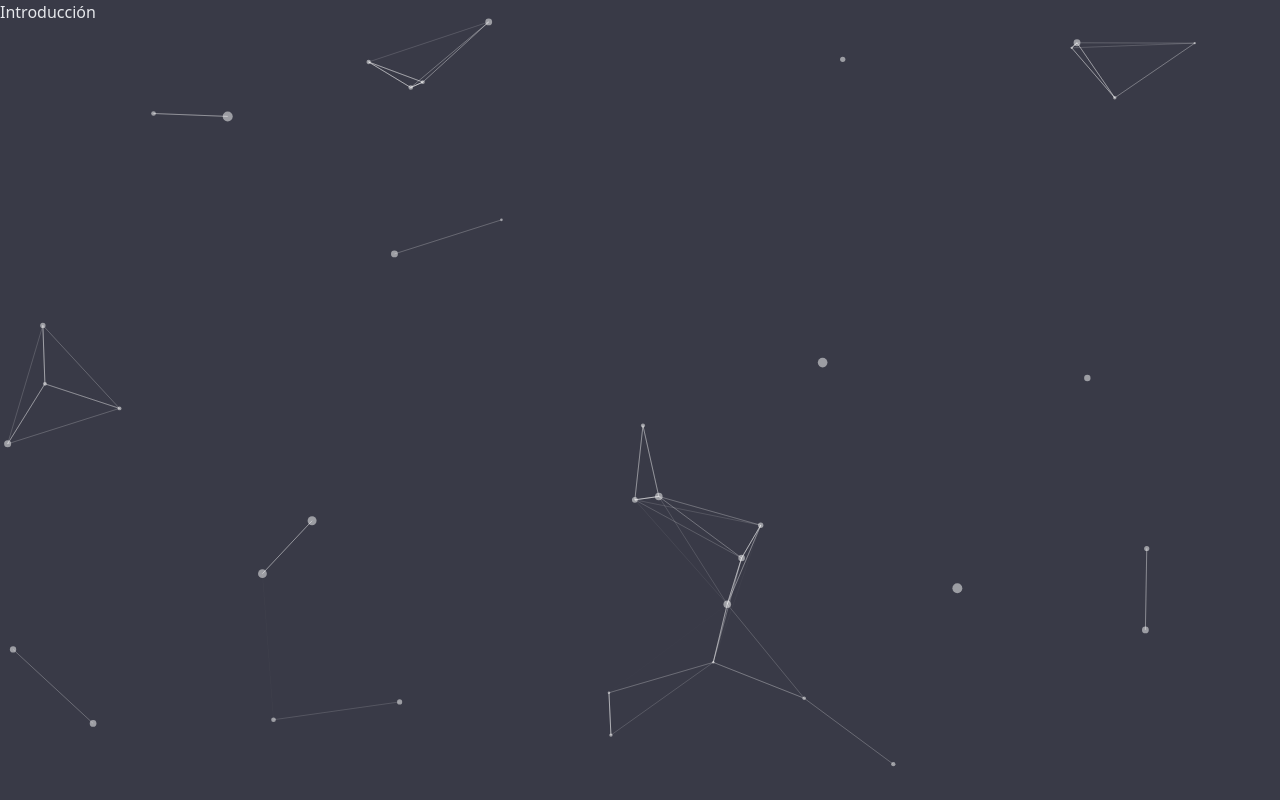
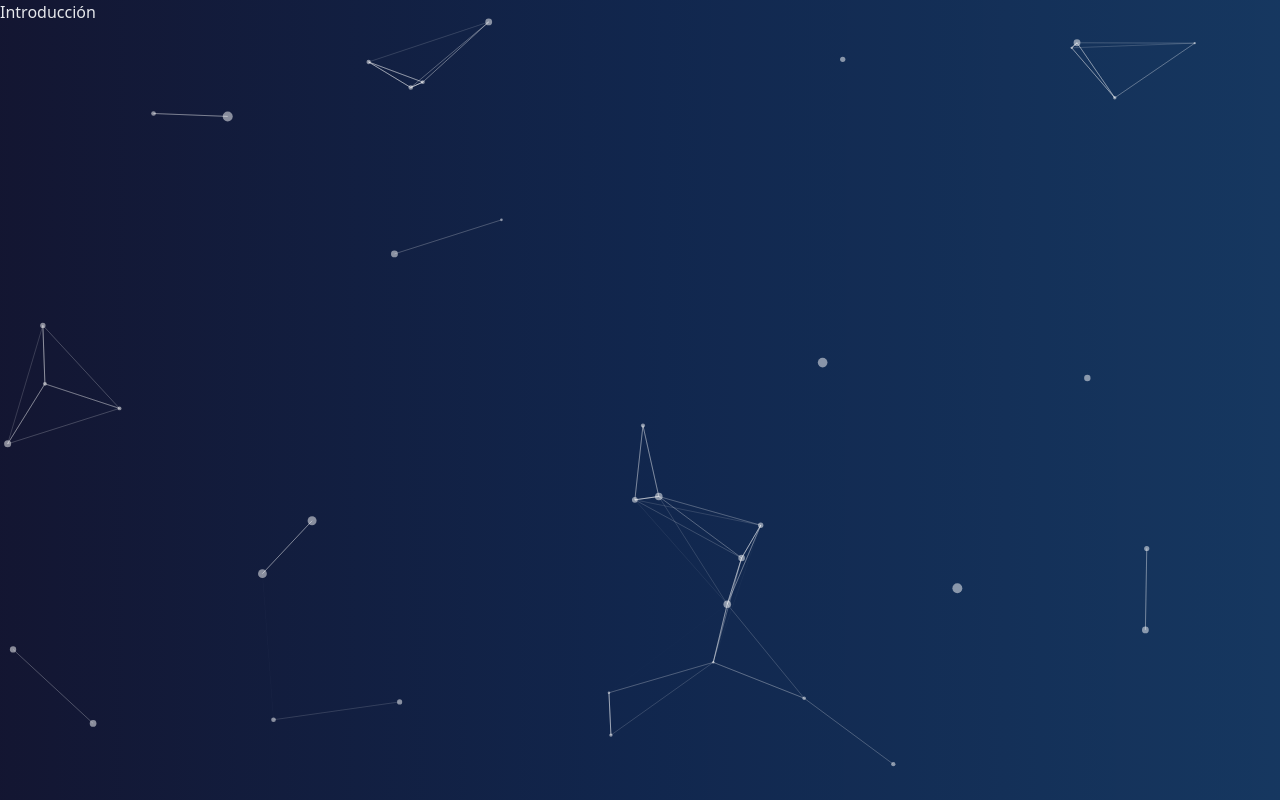
Before and after one commit to alvaroCodeLab/PortfolioWeb, a Next.js app: page / in a window 1280 px wide. Built offline with nearby package versions, Linux system fonts and the light colour scheme.

Commit message:
Se cambia el fondo gradiente del contenedor de las cover particles

```diff
--- a/app/globals.css
+++ b/app/globals.css
@@ -8,7 +8,7 @@ html, body {
 main {
   background: #393a47;
   height: 100vh;
-  height: 100dvh;
+  height: 100vh;
 }
 
 @layer utilities {
--- a/app/page.tsx
+++ b/app/page.tsx
@@ -3,7 +3,7 @@ import CoverParticles from "@/components/cover-particles"
 export default function Home() {
   return (
     <main>
-      <div className="flex min-h-screen h-full bg-no-repeat bg-gradient-cover">
+      <div className="flex min-h-screen h-full bg-[linear-gradient(90.21deg,rgba(10,10,40,0.8)_-5.91%,rgba(0,30,80,0.7)_50%,rgba(0,60,120,0.6)_111.58%)] relative overflow-hidden">
         <CoverParticles />
         <p>Introducción</p>
       </div>
--- a/tailwind.config.ts
+++ b/tailwind.config.ts
@@ -13,7 +13,7 @@ const config: Config = {
         darkBg: "#131424",
       },
       backgroundImage: {
-        "gradient-cover":
+        "gradientCover":
             "linear-gradient(90.21deg, rgba(170, 54, 124, 0.5) -5.91%, rgba(74, 47, 189, 0.5) 111.58%)",
       },
     },
```
